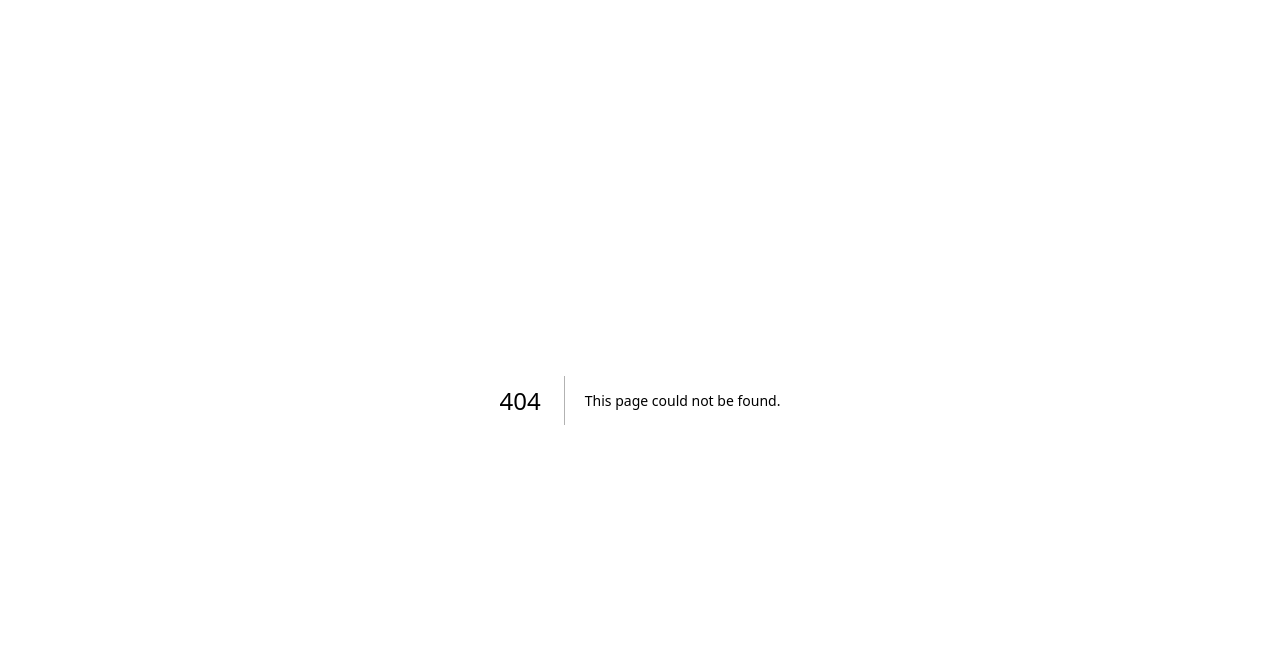
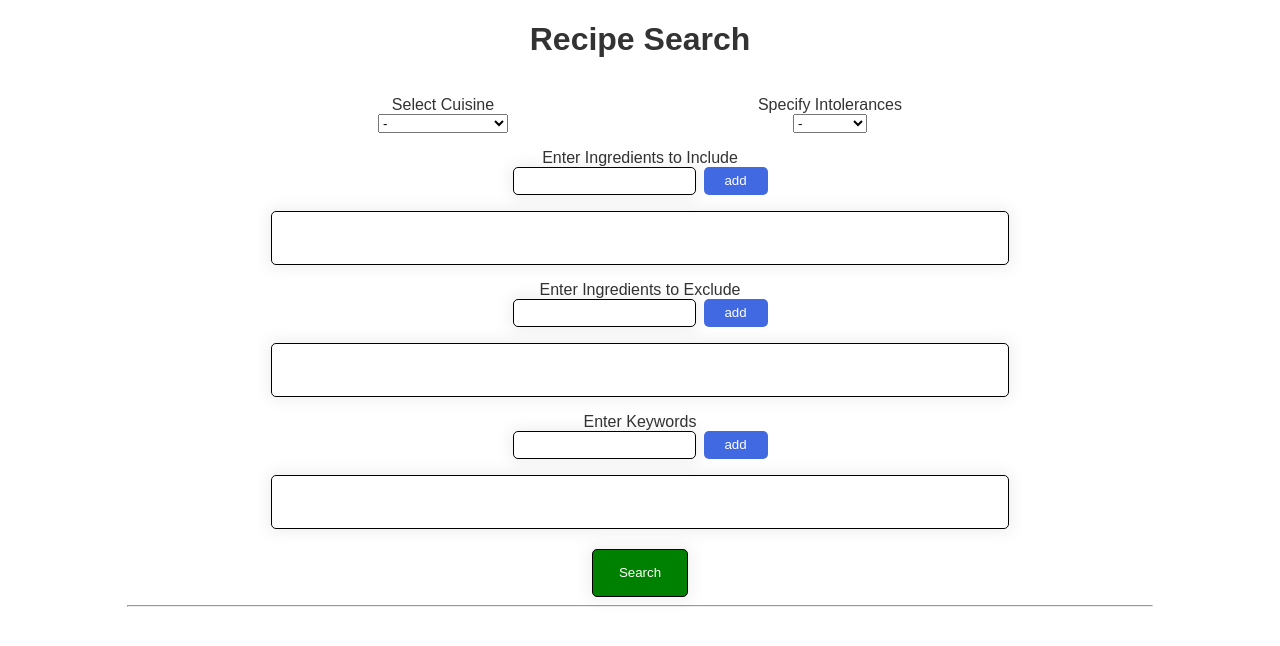
Before and after one commit to mac718/recipe-book, a Next.js app in the folder client/: page /search-recipes in a window 1280 px wide. Before the commit this address had no page. Shown: the top 646 px of the page. Built offline with nearby package versions, Linux system fonts and the light colour scheme.

Commit message:
add search-recipes page

```diff
--- /dev/null
+++ b/client/pages/search-recipes.tsx
@@ -0,0 +1,182 @@
+import { useRef, useState } from "react";
+import styles from "../styles/SearchRecipesPage.module.css";
+
+const SearchRecipesPage = () => {
+  const [includeIngredients, setIncludeIngredients] = useState<string[]>([]);
+  const [excludeIngredients, setExcludeIngredients] = useState<string[]>([]);
+  const [query, setQuery] = useState<string[]>([]);
+  const [currentInclude, setCurrentInclude] = useState("");
+  const [currentExclude, setCurrentExclude] = useState("");
+  const [currentQuery, setCurrentQuery] = useState("");
+
+  const onAddIncludeIngredient = (event: any) => {
+    event.preventDefault();
+    setIncludeIngredients((prev) => [...prev, `${currentInclude} `]);
+    setCurrentInclude("");
+  };
+
+  const onAddExcludeIngredient = (event: any) => {
+    event.preventDefault();
+    setExcludeIngredients((prev) => [...prev, `${currentExclude} `]);
+    setCurrentExclude("");
+  };
+
+  const onAddKeyTerm = (event: any) => {
+    event.preventDefault();
+    setQuery((prev) => [...prev, `${currentQuery} `]);
+    setCurrentQuery("");
+  };
+
+  const supportedCuisines = [
+    "African",
+    "Asian",
+    "American",
+    "British",
+    "Cajun",
+    "Caribbean",
+    "Chinese",
+    "Eastern European",
+    "European",
+    "French",
+    "German",
+    "Greek",
+    "Indian",
+    "Irish",
+    "Italian",
+    "Japanese",
+    "Jewish",
+    "Korean",
+    "Latin American",
+    "Mediterranean",
+    "Mexican",
+    "Middle Eastern",
+    "Nordic",
+    "Southern",
+    "Spanish",
+    "Thai",
+    "Vietnamese",
+  ];
+
+  const cuisineOptions = supportedCuisines.map((cuisine) => (
+    <option value={cuisine}>{cuisine}</option>
+  ));
+
+  const supportedIntolerances = [
+    "Dairy",
+    "Egg",
+    "Gluten",
+    "Grain",
+    "Peanut",
+    "Seafood",
+    "Sesame",
+    "Shellfish",
+    "Soy",
+    "Sulfite",
+    "Tree Nut",
+    "Wheat",
+  ];
+
+  const intoleranceOptions = supportedIntolerances.map((intolerance) => (
+    <option value={intolerance}>{intolerance}</option>
+  ));
+
+  return (
+    <>
+      <h1 className={styles.heading}>Recipe Search</h1>
+      <form className={styles["search-form"]}>
+        <div className={styles.dropdowns}>
+          <div className={styles["dropdown-grouping"]}>
+            <label htmlFor="cuisine">Select Cuisine</label>
+            <select id="cuisine" name="cuisine">
+              <option value="">-</option>
+              {cuisineOptions}
+            </select>
+          </div>
+          <div className={styles["dropdown-grouping"]}>
+            <label htmlFor="intolerances">Specify Intolerances</label>
+            <select id="intolerances" name="intolerances">
+              <option value="">-</option>
+              {intoleranceOptions}
+            </select>
+          </div>
+        </div>
+        <div className={styles["input-grouping"]}>
+          <label htmlFor="includeIgredients">
+            Enter Ingredients to Include
+          </label>
+          <div className={styles["input-and-button"]}>
+            <input
+              type="text"
+              id="includeIngredients"
+              name="includeIgredients"
+              onChange={(event) => setCurrentInclude(event.target.value)}
+              value={currentInclude}
+              className={styles["text-input"]}
+            />
+            <button
+              className={styles["add-button"]}
+              onClick={onAddIncludeIngredient}
+            >
+              add
+            </button>
+          </div>
+          <div className={`${styles["specified-criteria"]} ${styles.include}`}>
+            {includeIngredients}
+          </div>
+        </div>
+        <div className={styles["input-grouping"]}>
+          <label htmlFor="excludeIngredients">
+            Enter Ingredients to Exclude
+          </label>
+          <div className={styles["input-and-button"]}>
+            <input
+              type="text"
+              id="excludeIngredients"
+              name="excludeIngredients"
+              onChange={(event) => setCurrentExclude(event.target.value)}
+              value={currentExclude}
+              className={styles["text-input"]}
+            />
+            <button
+              className={styles["add-button"]}
+              onClick={onAddExcludeIngredient}
+            >
+              add
+            </button>
+          </div>
+          <div className={`${styles["specified-criteria"]} ${styles.exclude}`}>
+            {excludeIngredients}
+          </div>
+        </div>
+        <div className={styles["input-grouping"]}>
+          <label htmlFor="query">Enter Keywords</label>
+          <div className={styles["input-and-button"]}>
+            <input
+              type="text"
+              id="query"
+              name="query"
+              onChange={(event) => setCurrentQuery(event.target.value)}
+              value={currentQuery}
+              className={styles["text-input"]}
+            />
+            <button className={styles["add-button"]} onClick={onAddKeyTerm}>
+              add
+            </button>
+          </div>
+          <div className={`${styles["specified-criteria"]} ${styles.query}`}>
+            {query}
+          </div>
+        </div>
+        <div className={styles["search-button-container"]}>
+          <button type="submit" className={styles["search-button"]}>
+            Search
+          </button>
+        </div>
+      </form>
+      <hr className={styles.hr} />
+      <section></section>
+    </>
+  );
+};
+
+export default SearchRecipesPage;
--- a/client/styles/RecipesPage.module.css
+++ b/client/styles/RecipesPage.module.css
@@ -64,6 +64,26 @@
   background-color: #f9f6f0;
 }
 
+.or {
+  display: flex;
+  justify-content: center;
+  font-size: 2.5rem;
+  color: #595e60;
+}
+
+.search-for-new {
+  text-decoration: none;
+  cursor: pointer;
+  font-size: 2rem;
+  color: forestgreen;
+}
+
+.link-container {
+  width: 100%;
+  display: flex;
+  justify-content: center;
+}
+
 @media screen and (max-width: 600px) {
   .recipe-grid {
     display: flex;
--- /dev/null
+++ b/client/styles/SearchRecipesPage.module.css
@@ -0,0 +1,91 @@
+.heading {
+  text-align: center;
+}
+
+.text-input {
+  height: 1.5rem;
+  border-radius: 5px;
+  border: 0.5px solid black;
+  box-shadow: 0 0 15px 4px rgba(0, 0, 0, 0.06);
+}
+
+.search-form {
+  width: 80%;
+  margin: auto;
+}
+
+.dropdowns {
+  display: flex;
+  justify-content: space-evenly;
+  align-items: center;
+  margin: auto;
+}
+
+.dropdown-grouping,
+.input-grouping {
+  display: flex;
+  flex-direction: column;
+  justify-content: center;
+  align-items: center;
+  margin-top: 1rem;
+}
+
+.input-and-button {
+  display: flex;
+}
+
+.add-button {
+  width: 4rem;
+  background-color: royalblue;
+  border: none;
+  border-radius: 5px;
+  color: white;
+  margin-left: 8px;
+  cursor: pointer;
+}
+
+.specified-criteria {
+  width: 70%;
+  height: 2rem;
+  border: 0.5px solid black;
+  border-radius: 5px;
+  padding: 10px;
+  margin-top: 1rem;
+  border: 0.5px solid black;
+  box-shadow: 0 0 15px 4px rgba(0, 0, 0, 0.06);
+}
+
+.exclude {
+  color: red;
+}
+
+.include {
+  color: green;
+}
+
+.query {
+  color: #595e60;
+}
+
+.search-button-container {
+  display: flex;
+  justify-content: center;
+  align-items: center;
+  width: 100%;
+  margin-top: 20px;
+}
+.search-button {
+  height: 3rem;
+  width: 6rem;
+  background-color: green;
+  color: white;
+  border: none;
+  border-radius: 5px;
+  border: 0.5px solid black;
+  box-shadow: 0 0 15px 4px rgba(0, 0, 0, 0.06);
+  cursor: pointer;
+}
+
+.hr {
+  width: 80%;
+}
--- a/client/styles/globals.css
+++ b/client/styles/globals.css
@@ -3,4 +3,5 @@ body {
   padding: 0;
   font-family: Arial, Helvetica, sans-serif;
   color: #333;
+  box-sizing: border-box;
 }
```
Also changed, not shown: client/components/styles/RecipeShow.module.css (+12 -0 lines), client/pages/recipes.tsx (+10 -0 lines).
